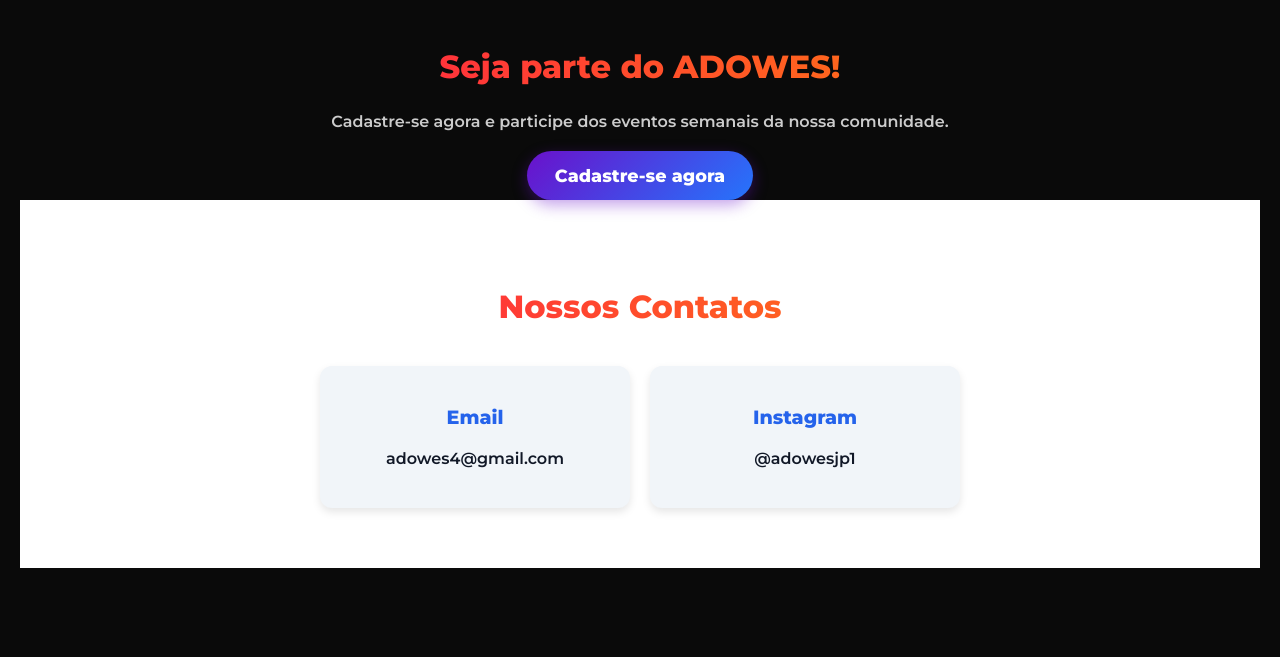
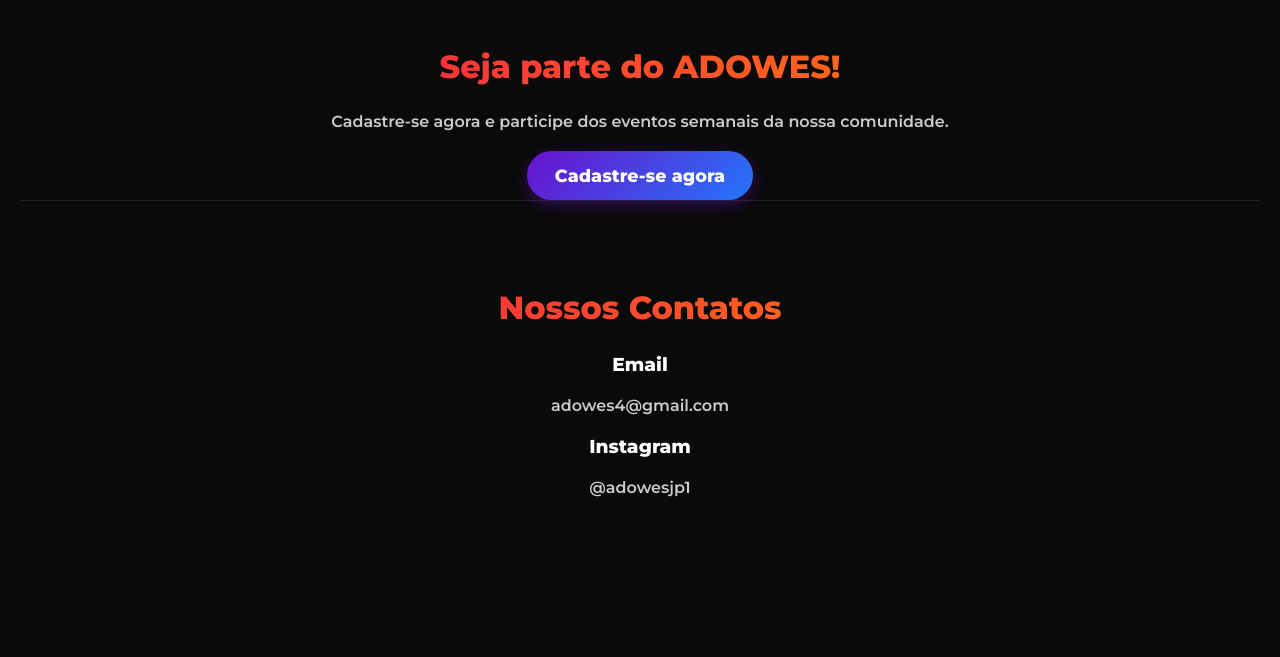
Before and after one commit to CkyHP/Site_adowes, a Django app: page / in a window 1280 px wide. Shown: the part 183-840 px from the top of the page. Before the commit the page ends 751 px from the top, so only its background shows below. Run offline with Django 5.2, Linux system fonts and the light colour scheme.

Commit message:
Update index.html

```diff
--- a/system/templates/index.html
+++ b/system/templates/index.html
@@ -7,49 +7,54 @@
   <title>ADOWES - Início</title>
   <link rel="stylesheet" href="{% static 'style.css' %}">
   <style>
-
       .contatos-container {
         padding: 60px 20px;
-        background-color: #fff;
+        background-color: #0a0a0a;
         text-align: center;
+        border-top: 1px solid #222;
       }
 
-    .titulo {
-        font-size: 2em;
-        color: #333;
+      .contatos-titulo {
+        font-size: 2.3rem;
+        background: linear-gradient(90deg, #ff0057, #ff9900);
+        -webkit-background-clip: text;
+        -webkit-text-fill-color: transparent;
         margin-bottom: 40px;
       }
 
-    .cards-contato {
+      .contatos-cards {
         display: flex;
         justify-content: center;
         flex-wrap: wrap;
-        gap: 20px;
+        gap: 30px;
       }
 
-    .card {
-        background-color: #f1f5f9;
-        border-radius: 12px;
+      .contato-card {
+        background-color: #111;
         padding: 20px 30px;
-        box-shadow: 0 4px 8px rgba(0,0,0,0.1);
-        width: 250px;
+        border-radius: 14px;
+        border: 1px solid #222;
+        box-shadow: 0 0 12px rgba(255, 0, 87, 0.1);
+        width: 260px;
         transition: transform 0.3s ease;
       }
 
-    .card:hover {
-        transform: translateY(-5px);
+      .contato-card:hover {
+        transform: translateY(-6px);
+        box-shadow: 0 0 16px rgba(255, 0, 87, 0.2);
       }
 
-    .card h3 {
-        color: #2563eb;
+      .contato-card h3 {
+        font-size: 1.2rem;
+        color: #ff9900;
         margin-bottom: 10px;
-        font-size: 1.2em;
       }
 
-    .card p {
-        color: #111827;
-        font-size: 1em;
+      .contato-card p {
+        font-size: 1rem;
+        color: #ccc;
       }
+
 
   </style>
 </head>
```
Lines whose indentation alone changed are shown as unchanged.
